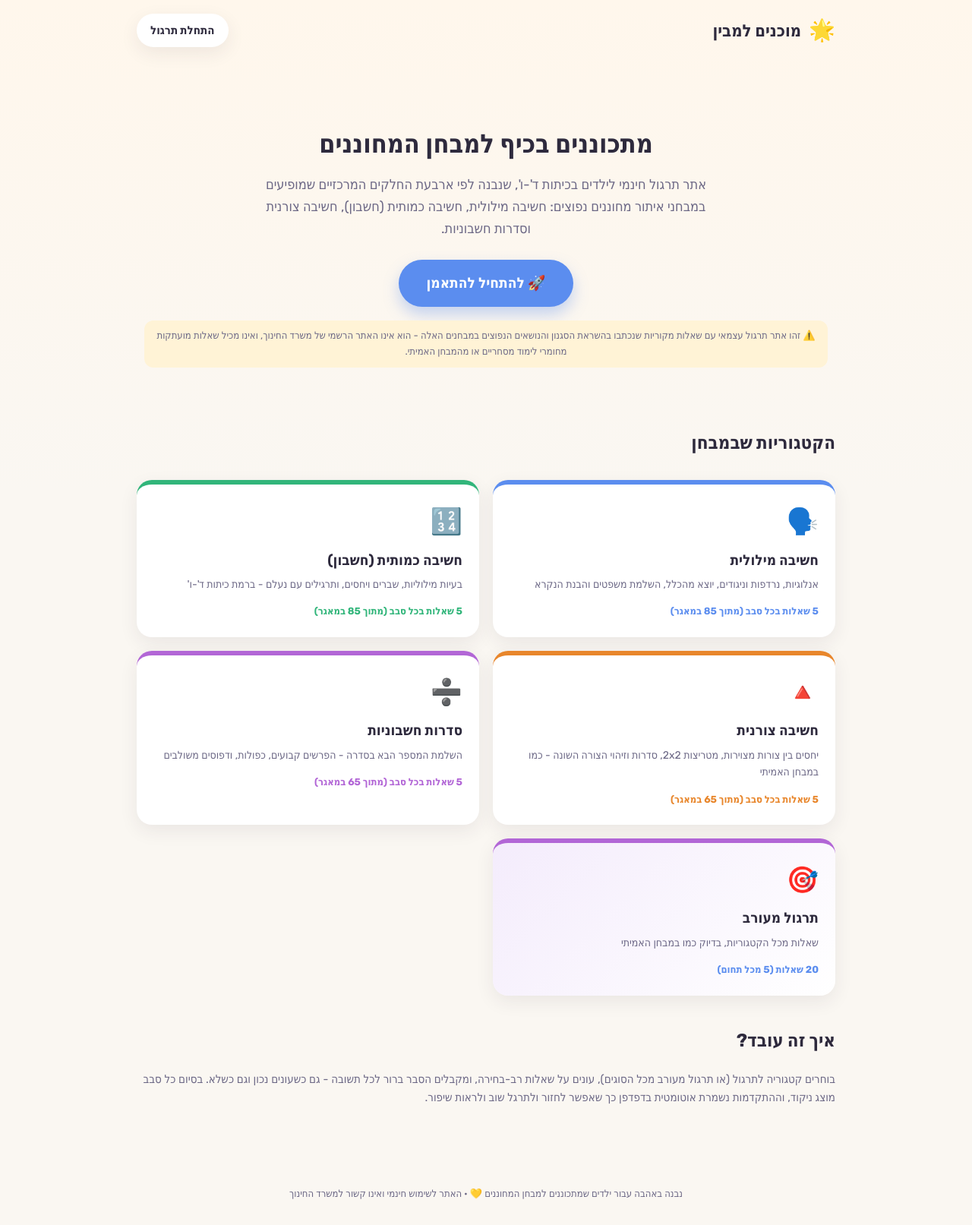
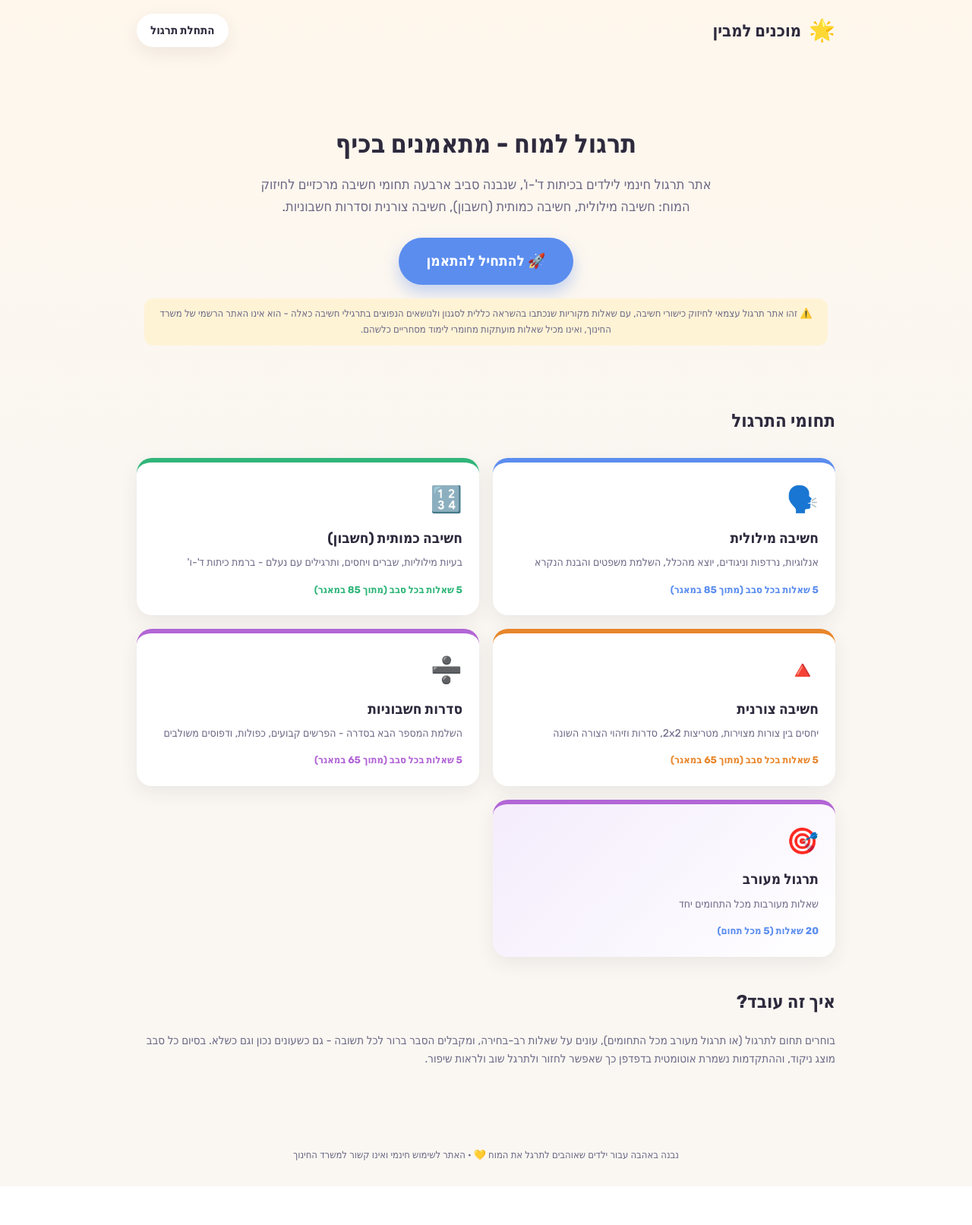
Before and after one commit to yfyg/mevin-prep, a plain HTML site: page index.html in a window 1280 px wide. Shown: the whole page at 76% size. After the commit the page ends 1562 px from the top, so only its background shows below. Drawn offline with Linux system fonts and the light colour scheme.

Commit message:
Add files via upload

```diff
--- a/index.html
+++ b/index.html
@@ -3,7 +3,7 @@
 <head>
 <meta charset="UTF-8">
 <meta name="viewport" content="width=device-width, initial-scale=1.0">
-<title>מוכנים למבין - תרגול למבחן מחוננים</title>
+<title>מוכנים למבין - תרגול למוח לילדים</title>
 <link rel="preconnect" href="https://fonts.googleapis.com">
 <link href="https://fonts.googleapis.com/css2?family=Rubik:wght@400;500;700;800&display=swap" rel="stylesheet">
 <link rel="stylesheet" href="style.css">
@@ -18,14 +18,14 @@
 <div class="container">
 
   <section class="hero">
-    <h1>מתכוננים בכיף למבחן המחוננים</h1>
+    <h1>תרגול למוח - מתאמנים בכיף</h1>
     <p class="subtitle">
-      אתר תרגול חינמי לילדים בכיתות ד'-ו', שנבנה לפי ארבעת החלקים המרכזיים
-      שמופיעים במבחני איתור מחוננים נפוצים: חשיבה מילולית, חשיבה כמותית
-      (חשבון), חשיבה צורנית וסדרות חשבוניות.
+      אתר תרגול חינמי לילדים בכיתות ד'-ו', שנבנה סביב ארבעה תחומי חשיבה
+      מרכזיים לחיזוק המוח: חשיבה מילולית, חשיבה כמותית (חשבון), חשיבה
+      צורנית וסדרות חשבוניות.
     </p>
     <a class="big-cta" href="practice.html">🚀 להתחיל להתאמן</a>
-    <div><span class="disclaimer">⚠️ זהו אתר תרגול עצמאי עם שאלות מקוריות שנכתבו בהשראת הסגנון והנושאים הנפוצים במבחנים האלה - הוא אינו האתר הרשמי של משרד החינוך, ואינו מכיל שאלות מועתקות מחומרי לימוד מסחריים או מהמבחן האמיתי.</span></div>
+    <div><span class="disclaimer">⚠️ זהו אתר תרגול עצמאי לחיזוק כישורי חשיבה, עם שאלות מקוריות שנכתבו בהשראה כללית לסגנון ולנושאים הנפוצים בתרגילי חשיבה כאלה - הוא אינו האתר הרשמי של משרד החינוך, ואינו מכיל שאלות מועתקות מחומרי לימוד מסחריים כלשהם.</span></div>
   </section>
 
   <section id="progress-summary" class="progress-summary" style="display:none;">
@@ -46,7 +46,7 @@
     </div>
   </section>
 
-  <h2 style="margin-top:40px;">הקטגוריות שבמבחן</h2>
+  <h2 style="margin-top:40px;">תחומי התרגול</h2>
   <div class="category-grid" id="home-category-grid">
     <!-- Categories injected by script.js -->
   </div>
@@ -54,7 +54,7 @@
   <section style="margin-top: 40px;">
     <h2>איך זה עובד?</h2>
     <p style="color: var(--text-muted); font-size: 15px;">
-      בוחרים קטגוריה לתרגול (או תרגול מעורב מכל הסוגים), עונים על שאלות רב-בחירה,
+      בוחרים תחום לתרגול (או תרגול מעורב מכל התחומים), עונים על שאלות רב-בחירה,
       ומקבלים הסבר ברור לכל תשובה - גם כשעונים נכון וגם כשלא. בסיום כל סבב מוצג ניקוד,
       וההתקדמות נשמרת אוטומטית בדפדפן כך שאפשר לחזור ולתרגל שוב ולראות שיפור.
     </p>
@@ -63,7 +63,7 @@
 </div>
 
 <footer class="site-footer">
-  נבנה באהבה עבור ילדים שמתכוננים למבחן המחוננים 💛 &middot; האתר לשימוש חינמי ואינו קשור למשרד החינוך
+  נבנה באהבה עבור ילדים שאוהבים לתרגל את המוח 💛 &middot; האתר לשימוש חינמי ואינו קשור למשרד החינוך
 </footer>
 
 <script src="questions.js"></script>
--- a/script.js
+++ b/script.js
@@ -81,7 +81,7 @@
     <a class="category-card mixed-card" href="practice.html?cat=${MIXED_KEY}">
       <span class="icon">🎯</span>
       <h3>תרגול מעורב</h3>
-      <p>שאלות מכל הקטגוריות, בדיוק כמו במבחן האמיתי</p>
+      <p>שאלות מעורבות מכל התחומים יחד</p>
       <span class="count">${MIXED_PER_CATEGORY * getCategoryKeys().length} שאלות (${MIXED_PER_CATEGORY} מכל תחום)</span>
     </a>
   `;
@@ -318,7 +318,7 @@
       <button class="category-card mixed-card" data-cat="${MIXED_KEY}">
         <span class="icon">🎯</span>
         <h3>תרגול מעורב</h3>
-        <p>שאלות מכל הקטגוריות, בדיוק כמו במבחן האמיתי</p>
+        <p>שאלות מעורבות מכל התחומים יחד</p>
         <span class="count">${MIXED_PER_CATEGORY * getCategoryKeys().length} שאלות (${MIXED_PER_CATEGORY} מכל תחום)</span>
       </button>
     `;
```
Also changed, not shown: practice.html (+2 -2 lines), questions.js, 1 other file.
